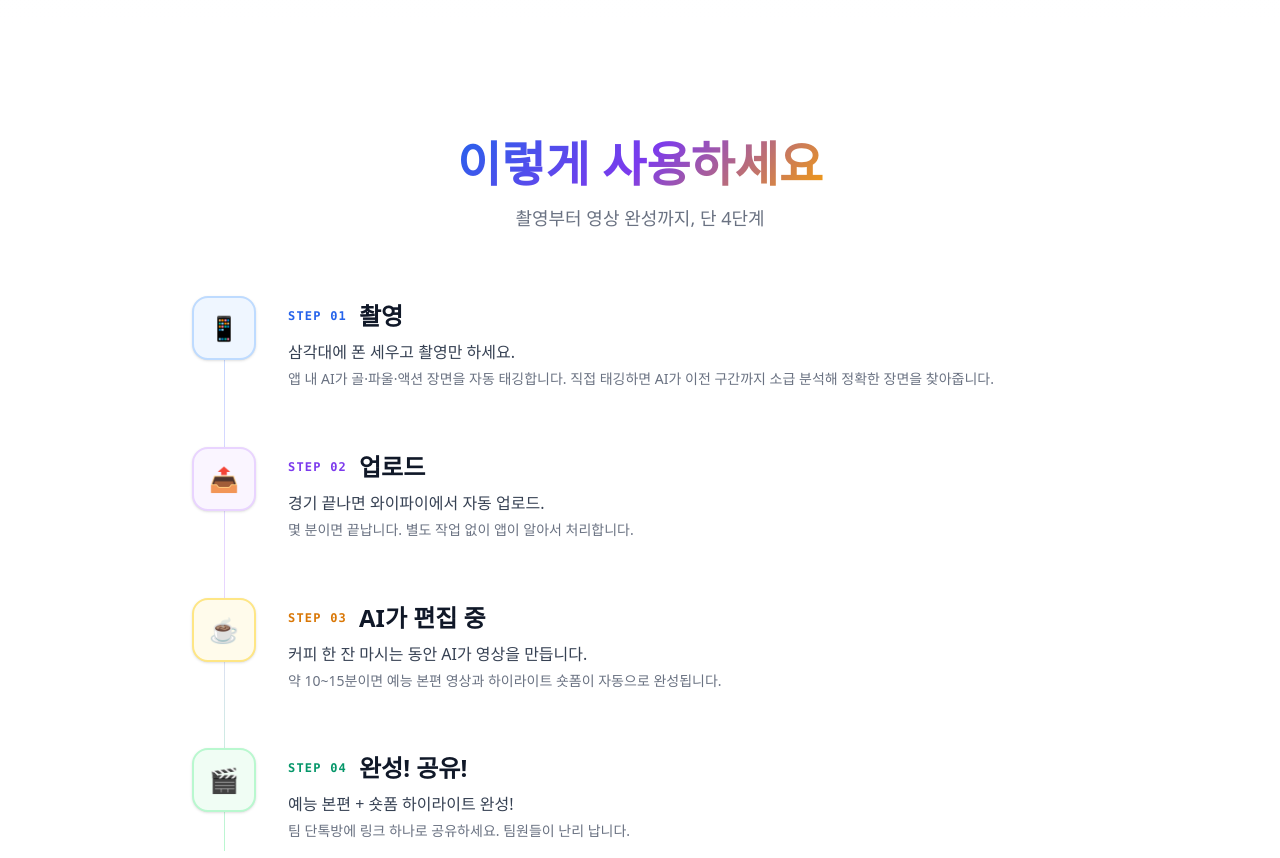
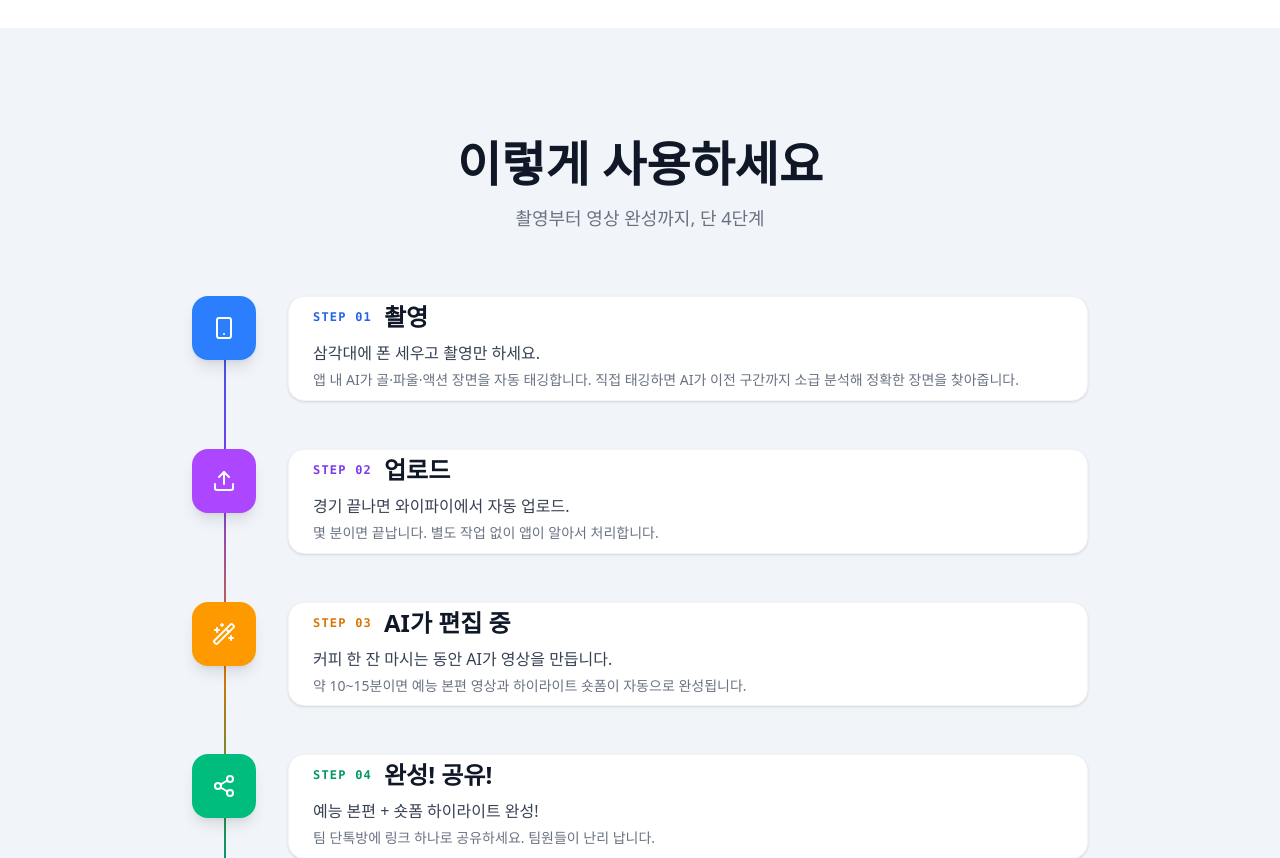
Before and after one commit to kangyh427/boomcast, a Next.js app: page / in a window 1280 px wide. Shown: the part 1760-2618 px from the top of the page. Built offline with nearby package versions, Linux system fonts and the light colour scheme; a web font is replaced by a local one.

Commit message:
Update HowItWorks.tsx

```diff
--- a/src/components/landing/HowItWorks.tsx
+++ b/src/components/landing/HowItWorks.tsx
@@ -1,19 +1,26 @@
 /*
  * ============================================================
  * 파일: src/components/landing/HowItWorks.tsx
- * 설명: BoomCast 이용 방법 - Vrew 스타일 타임라인
+ * 설명: BoomCast 이용 방법 — Vrew 스타일 타임라인
  * 경로: src/components/landing/HowItWorks.tsx
- * 최근 작업: 세션 6 - 재디자인
- *   - 타임라인 연결선 + 좌우 교차 레이아웃 (데스크탑)
- *   - 모바일: 세로 카드 스택
- *   - STEP 01: 온보드 AI 자동 태깅 (기본) + 수동 소급 태깅 (보조)
+ * 최근 작업: 세션 10 - 디자인 리뉴얼 (마스터플랜 PART 8-3)
+ *   - 배경: slate (#F1F5F9) → 섹션간 변주
+ *   - 이모지 → lucide-react 아이콘 + 컬러 배경으로 교체
+ *   - useInViewMultiple 스태거 등장 애니메이션 적용
+ *   - 그라데이션 연결선 강화
+ *   - 호버 효과 강화 (translateY -4px + shadow-xl)
+ *   - "실시간" 금지, "무료" 금지 준수
+ *   - STEP 01 태깅: AI 자동(기본) + 수동 시 AI 소급 분석(보조)
+ * 이전: 세션 6 - 흰 배경 타임라인
  * 작성일: 2026-03-07
  * ============================================================
  */
 
 "use client";
 
+import { useInViewMultiple } from "@/hooks/useInView";
 import { useLang } from "@/providers/LanguageProvider";
+import { Smartphone, Upload, Wand2, Share2 } from "lucide-react";
 
 /* ── 한/영 섹션 텍스트 ── */
 const text = {
@@ -27,48 +34,70 @@ const text = {
   },
 };
 
+/* ── 아이콘 렌더러 ── */
+const StepIcon = ({ step }: { step: string }) => {
+  const cls = "w-6 h-6 text-white";
+  switch (step) {
+    case "01":
+      return <Smartphone className={cls} />;
+    case "02":
+      return <Upload className={cls} />;
+    case "03":
+      return <Wand2 className={cls} />;
+    case "04":
+      return <Share2 className={cls} />;
+    default:
+      return null;
+  }
+};
+
 /* ── 스텝 데이터 ── */
-const steps = {
+interface StepData {
+  step: string;
+  title: string;
+  description: string;
+  subDescription: string;
+  color: string;
+  bgClass: string;
+}
+
+const steps: Record<string, StepData[]> = {
   ko: [
     {
       step: "01",
       title: "촬영",
       description: "삼각대에 폰 세우고 촬영만 하세요.",
-      subDescription: "앱 내 AI가 골·파울·액션 장면을 자동 태깅합니다. 직접 태깅하면 AI가 이전 구간까지 소급 분석해 정확한 장면을 찾아줍니다.",
-      icon: "📱",
+      subDescription:
+        "앱 내 AI가 골·파울·액션 장면을 자동 태깅합니다. 직접 태깅하면 AI가 이전 구간까지 소급 분석해 정확한 장면을 찾아줍니다.",
       color: "#2563EB",
-      bgColor: "bg-blue-50",
-      borderColor: "border-blue-200",
+      bgClass: "bg-blue-500",
     },
     {
       step: "02",
       title: "업로드",
       description: "경기 끝나면 와이파이에서 자동 업로드.",
-      subDescription: "몇 분이면 끝납니다. 별도 작업 없이 앱이 알아서 처리합니다.",
-      icon: "📤",
+      subDescription:
+        "몇 분이면 끝납니다. 별도 작업 없이 앱이 알아서 처리합니다.",
       color: "#7C3AED",
-      bgColor: "bg-purple-50",
-      borderColor: "border-purple-200",
+      bgClass: "bg-purple-500",
     },
     {
       step: "03",
       title: "AI가 편집 중",
       description: "커피 한 잔 마시는 동안 AI가 영상을 만듭니다.",
-      subDescription: "약 10~15분이면 예능 본편 영상과 하이라이트 숏폼이 자동으로 완성됩니다.",
-      icon: "☕",
+      subDescription:
+        "약 10~15분이면 예능 본편 영상과 하이라이트 숏폼이 자동으로 완성됩니다.",
       color: "#D97706",
-      bgColor: "bg-amber-50",
-      borderColor: "border-amber-200",
+      bgClass: "bg-amber-500",
     },
     {
       step: "04",
       title: "완성! 공유!",
       description: "예능 본편 + 숏폼 하이라이트 완성!",
-      subDescription: "팀 단톡방에 링크 하나로 공유하세요. 팀원들이 난리 납니다.",
-      icon: "🎬",
+      subDescription:
+        "팀 단톡방에 링크 하나로 공유하세요. 팀원들이 난리 납니다.",
       color: "#059669",
-      bgColor: "bg-green-50",
-      borderColor: "border-green-200",
+      bgClass: "bg-emerald-500",
     },
   ],
   en: [
@@ -76,41 +105,37 @@ const steps = {
       step: "01",
       title: "Record",
       description: "Set your phone on a tripod and just record.",
-      subDescription: "In-app AI auto-tags goals, fouls, and key moments. Tap manually and AI analyzes prior footage to find the exact highlight.",
-      icon: "📱",
+      subDescription:
+        "In-app AI auto-tags goals, fouls, and key moments. Tap manually and AI analyzes prior footage to find the exact highlight.",
       color: "#2563EB",
-      bgColor: "bg-blue-50",
-      borderColor: "border-blue-200",
+      bgClass: "bg-blue-500",
     },
     {
       step: "02",
       title: "Upload",
       description: "Auto-upload via WiFi after the game.",
-      subDescription: "Done in minutes. The app handles everything automatically.",
-      icon: "📤",
+      subDescription:
+        "Done in minutes. The app handles everything automatically.",
       color: "#7C3AED",
-      bgColor: "bg-purple-50",
-      borderColor: "border-purple-200",
+      bgClass: "bg-purple-500",
     },
     {
       step: "03",
       title: "AI Editing",
       description: "Grab a coffee while AI creates your video.",
-      subDescription: "In about 10-15 minutes, a full entertainment show and highlight shorts are automatically produced.",
-      icon: "☕",
+      subDescription:
+        "In about 10-15 minutes, a full entertainment show and highlight shorts are automatically produced.",
       color: "#D97706",
-      bgColor: "bg-amber-50",
-      borderColor: "border-amber-200",
+      bgClass: "bg-amber-500",
     },
     {
       step: "04",
       title: "Done! Share!",
       description: "Full show + highlight shorts ready!",
-      subDescription: "Share with your team chat via a single link. Your teammates will love it.",
-      icon: "🎬",
+      subDescription:
+        "Share with your team chat via a single link. Your teammates will love it.",
       color: "#059669",
-      bgColor: "bg-green-50",
-      borderColor: "border-green-200",
+      bgClass: "bg-emerald-500",
     },
   ],
 };
@@ -119,37 +144,49 @@ export default function HowItWorks() {
   const { lang } = useLang();
   const t = text[lang];
   const stepList = steps[lang];
+  const containerRef = useInViewMultiple();
 
   return (
-    <section id="how-it-works" className="py-20 sm:py-28 px-4 bg-white">
-      <div className="max-w-4xl mx-auto">
+    <section id="how-it-works" className="py-20 sm:py-28 px-4 bg-slate-bg">
+      <div ref={containerRef} className="max-w-4xl mx-auto">
         {/* ── 섹션 헤더 ── */}
         <div className="text-center mb-16">
-          <h2 className="text-3xl sm:text-4xl lg:text-5xl font-extrabold text-gray-900 mb-4">
-            <span className="gradient-text">{t.sectionTitle}</span>
+          <h2 className="reveal text-3xl sm:text-4xl lg:text-5xl font-extrabold text-gray-900 mb-4">
+            {t.sectionTitle}
           </h2>
-          <p className="text-gray-500 text-lg">{t.sectionSubtitle}</p>
+          <p className="reveal stagger-1 text-gray-500 text-lg">
+            {t.sectionSubtitle}
+          </p>
         </div>
 
         {/* ── 타임라인 스텝 ── */}
         <div className="relative">
-          {/* 세로 연결선 (데스크탑) */}
-          <div className="hidden sm:block absolute left-8 top-0 bottom-0 w-px bg-gradient-to-b from-blue-200 via-purple-200 via-amber-200 to-green-200" />
+          {/* 세로 연결선 (데스크탑) — 그라데이션 */}
+          <div
+            className="hidden sm:block absolute left-8 top-0 bottom-0 w-0.5"
+            style={{
+              background:
+                "linear-gradient(to bottom, #2563EB, #7C3AED, #D97706, #059669)",
+            }}
+          />
 
           <div className="space-y-8 sm:space-y-12">
             {stepList.map((step, index) => (
-              <div key={index} className="relative flex gap-6 sm:gap-8">
-                {/* 스텝 넘버 원 */}
+              <div
+                key={index}
+                className={`reveal stagger-${index + 1} relative flex gap-6 sm:gap-8 group`}
+              >
+                {/* 스텝 아이콘 (lucide + 컬러 배경) */}
                 <div className="relative z-10 shrink-0">
                   <div
-                    className={`w-16 h-16 rounded-2xl ${step.bgColor} border-2 ${step.borderColor} flex items-center justify-center text-2xl shadow-sm`}
+                    className={`w-16 h-16 rounded-2xl ${step.bgClass} flex items-center justify-center shadow-lg transition-transform duration-300 group-hover:-translate-y-1`}
                   >
-                    {step.icon}
+                    <StepIcon step={step.step} />
                   </div>
                 </div>
 
-                {/* 내용 */}
-                <div className="pt-1 pb-2">
+                {/* 내용 카드 */}
+                <div className="pt-1 pb-2 bg-white rounded-2xl px-6 py-5 border border-gray-100 shadow-sm transition-all duration-300 group-hover:shadow-xl group-hover:-translate-y-1 flex-1">
                   <div className="flex items-center gap-3 mb-2">
                     <span
                       className="text-xs font-mono font-bold tracking-widest"
```
